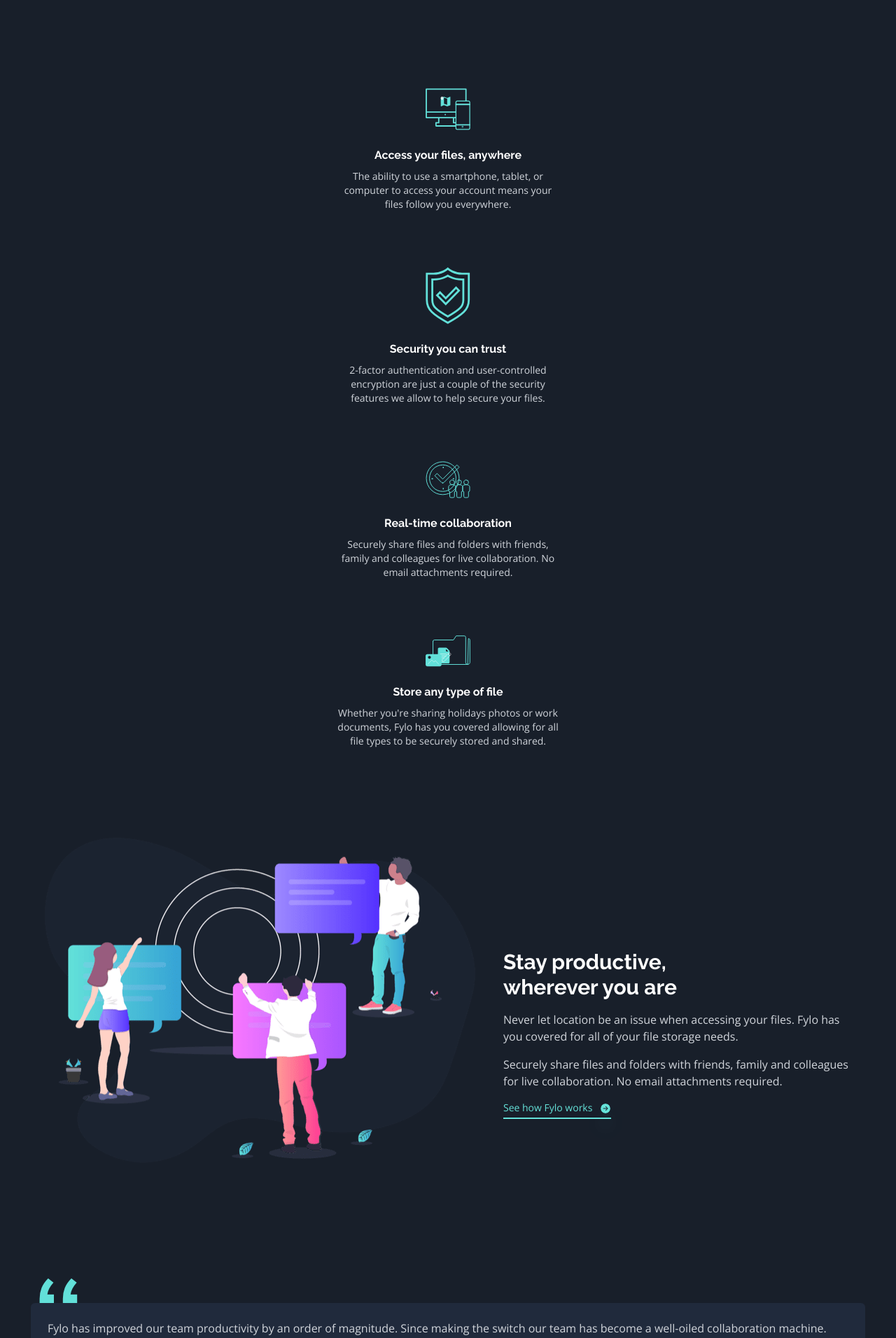
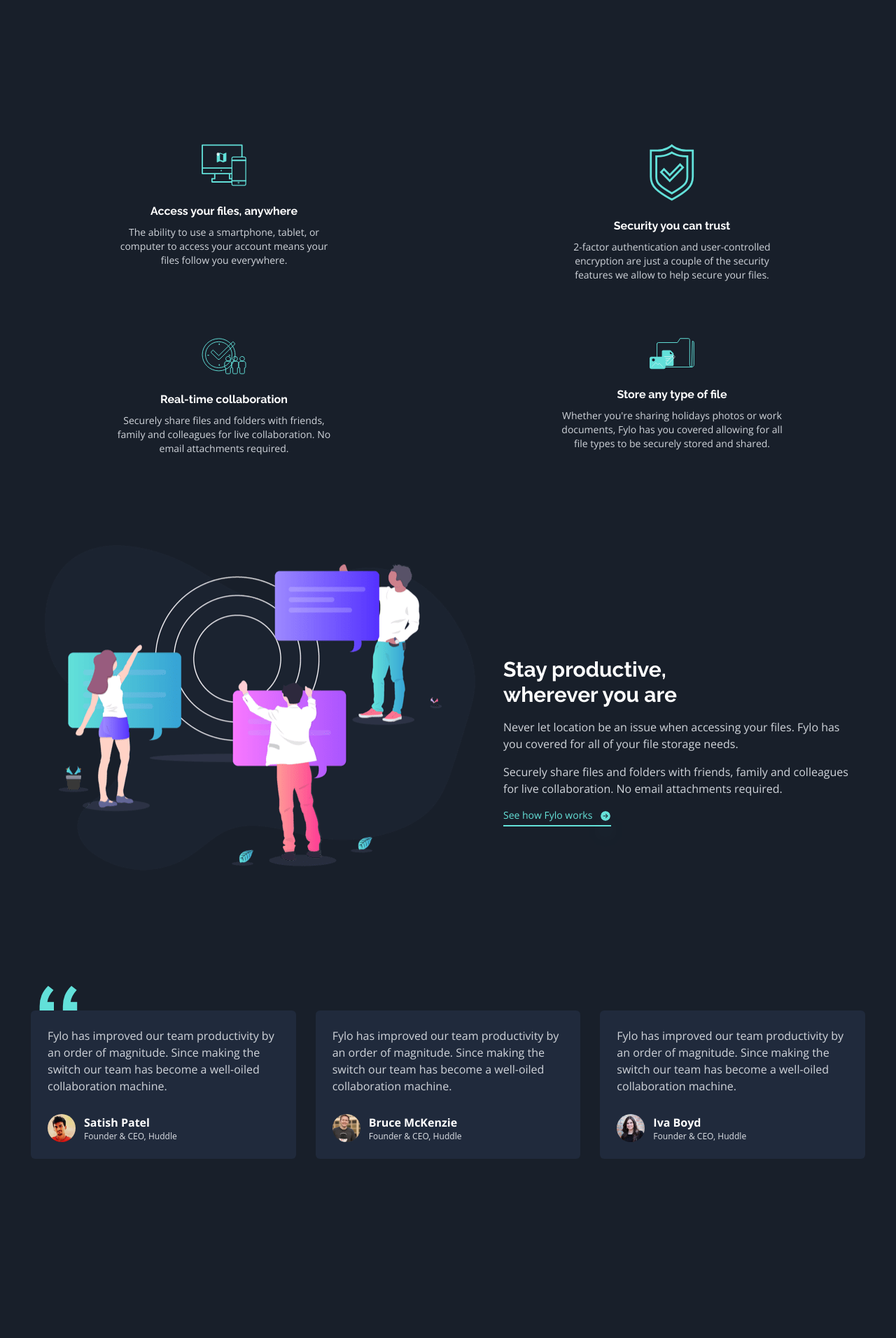
Before and after one commit to RonenTGreat/fylo_dark_theme_page, a React (Vite) app: page / in a window 1280 px wide. Shown: the part 1248-3160 px from the top of the page at 70% size. Built offline with nearby package versions, Linux system fonts and the light colour scheme.

Commit message:
optimized testimonial section for larger screens

```diff
--- a/src/components/container/container.component.jsx
+++ b/src/components/container/container.component.jsx
@@ -51,7 +51,7 @@
           <button className=" font-raleway text-white font-semibold bg-gradient-to-r from-mycyan to-myblue hover:bg-gradient-to-r hover:to-mycyan w-72 p-3 rounded-full">Get Started</button>
         </div>
       </section>
-      <section>
+      <section className="md:grid md:grid-cols-2">
         <Feature
           img={device}
           head="Access your files, anywhere"
@@ -90,6 +90,7 @@
       </section>
       <section className=" mt-36 px-11">
       <div className=" ml-3 bg-quote bg-no-repeat h-9"></div>
+      <div className="md:flex gap-7">
         <Testimonial
           description="Fylo has improved our team productivity by an order of magnitude. Since making the switch our team has
   become a well-oiled collaboration machine."
@@ -111,6 +112,7 @@
           name="Iva Boyd"
           title="Founder & CEO, Huddle"
         />
+        </div>
       </section>
 
       <section className="mx-6 py-5 text-g bg-intro-color rounded-xl shadow-black shadow-2xl relative z-30 top-80">
```
